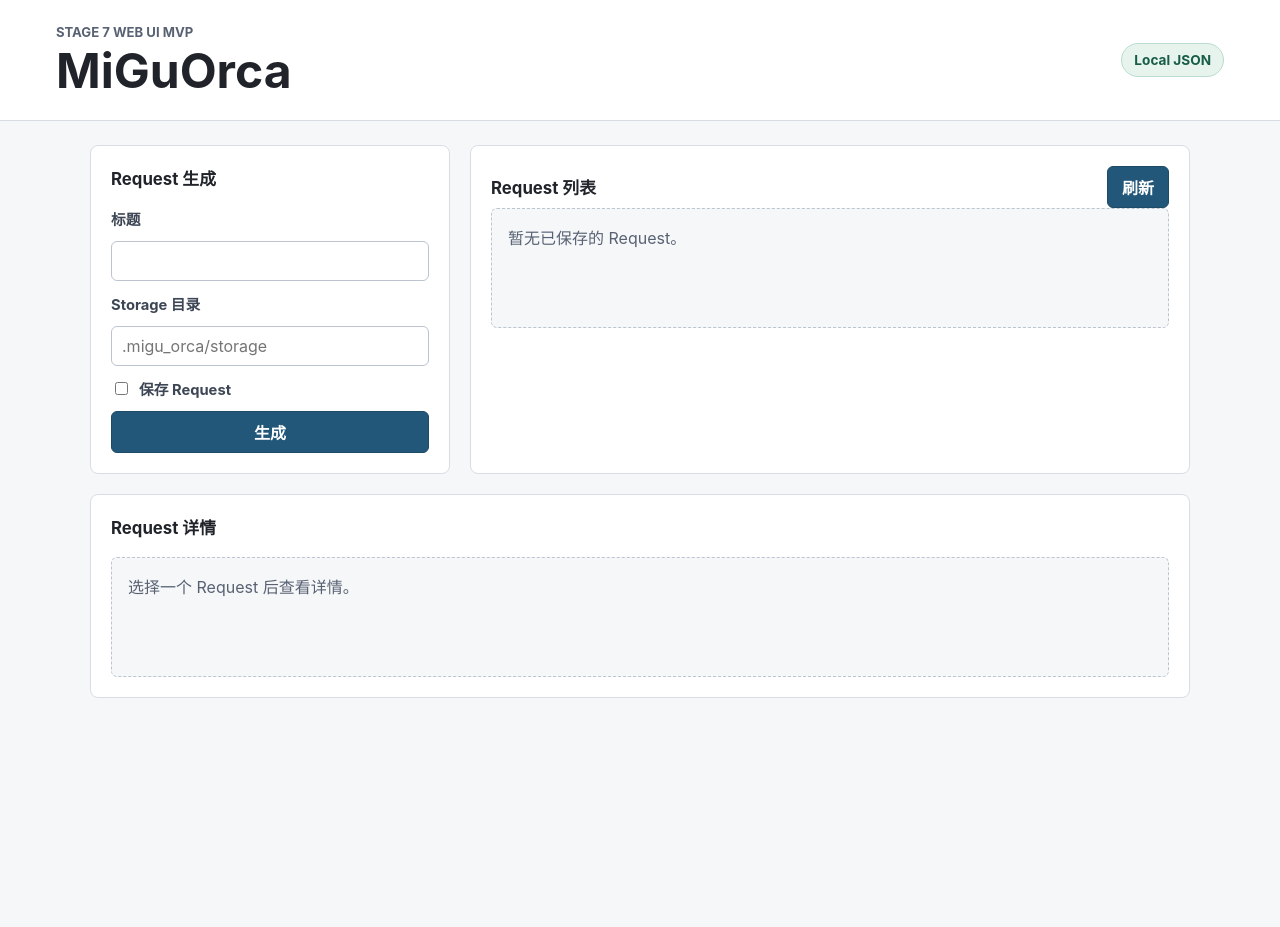
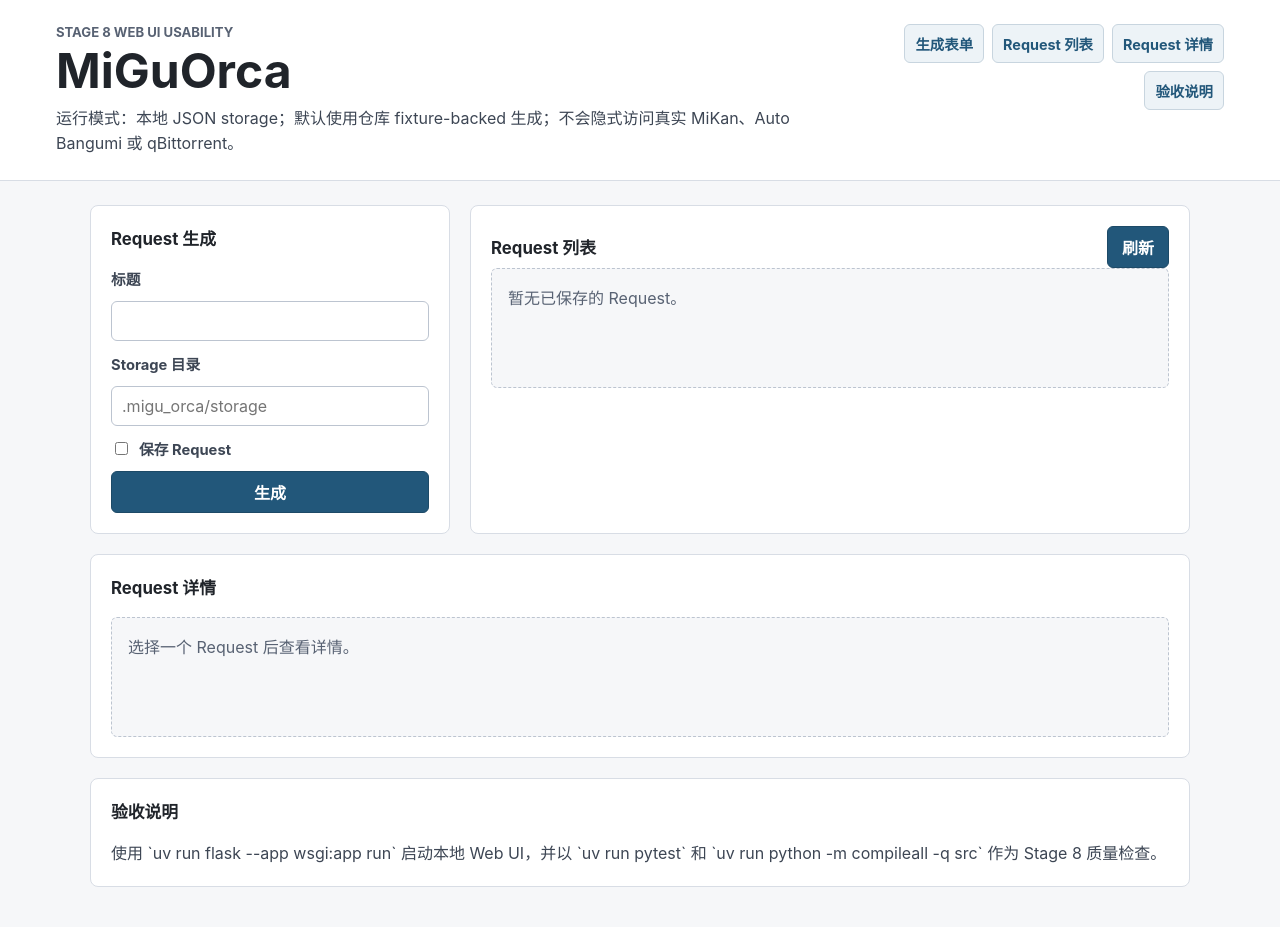
Before and after one commit to Ghostning233/migu_orca, a Flask app: page /index in a window 1280 px wide. Before the commit the page ends 698 px from the top, so only its background shows below. Run offline with Flask 3, Linux system fonts and the light colour scheme; data that the repository does not hold is empty.

Commit message:
feat: US-055 - 补强 Web UI 顶部导航与运行状态提示

```diff
--- a/scripts/ralph/prd.json
+++ b/scripts/ralph/prd.json
@@ -18,7 +18,7 @@
         "Verify in browser using dev-browser skill"
       ],
       "priority": 1,
-      "passes": false,
+      "passes": true,
       "notes": "Keep the UI server-rendered and lightweight. If dev-browser is unavailable, record manual browser verification in progress.txt."
     },
     {
--- a/src/apps/migu_orca_web/static/style.css
+++ b/src/apps/migu_orca_web/static/style.css
@@ -17,12 +17,17 @@ body {
 }
 
 .app-header {
-  align-items: center;
+  align-items: flex-start;
   background: #ffffff;
   border-bottom: 1px solid #d8dde5;
   display: flex;
+  gap: 24px;
   justify-content: space-between;
   padding: 24px clamp(20px, 5vw, 56px);
+}
+
+.header-copy {
+  max-width: 760px;
 }
 
 .stage-label {
@@ -42,7 +47,7 @@ p {
 h1 {
   font-size: clamp(2rem, 4vw, 3rem);
   line-height: 1.05;
-  margin-bottom: 0;
+  margin-bottom: 10px;
 }
 
 h2 {
@@ -50,15 +55,36 @@ h2 {
   margin-bottom: 18px;
 }
 
-.mode-badge {
-  background: #e7f4ee;
-  border: 1px solid #b9dccd;
-  border-radius: 999px;
-  color: #185d45;
-  font-size: 0.85rem;
+.mode-summary {
+  color: #3d4654;
+  line-height: 1.55;
+  margin: 0;
+}
+
+.top-nav {
+  display: flex;
+  flex-wrap: wrap;
+  gap: 8px;
+  justify-content: flex-end;
+  max-width: 420px;
+}
+
+.top-nav a {
+  background: #edf3f7;
+  border: 1px solid #c8d5df;
+  border-radius: 6px;
+  color: #22577a;
+  font-size: 0.9rem;
   font-weight: 700;
-  padding: 8px 12px;
-  white-space: nowrap;
+  padding: 8px 10px;
+  text-decoration: none;
+}
+
+.top-nav a:hover,
+.top-nav a:focus {
+  border-color: #22577a;
+  box-shadow: 0 0 0 2px #d7e9f2;
+  outline: none;
 }
 
 .app-layout {
@@ -79,6 +105,16 @@ h2 {
 
 .request-detail-panel {
   grid-column: 1 / -1;
+}
+
+.acceptance-panel {
+  grid-column: 1 / -1;
+}
+
+.acceptance-panel p {
+  color: #3d4654;
+  line-height: 1.55;
+  margin-bottom: 0;
 }
 
 .panel-heading {
@@ -283,9 +319,12 @@ button {
 
 @media (max-width: 760px) {
   .app-header {
-    align-items: flex-start;
     flex-direction: column;
-    gap: 16px;
+  }
+
+  .top-nav {
+    justify-content: flex-start;
+    max-width: none;
   }
 
   .app-layout {
--- a/src/apps/migu_orca_web/templates/migu_orca_web/index.html
+++ b/src/apps/migu_orca_web/templates/migu_orca_web/index.html
@@ -3,21 +3,29 @@
   <head>
     <meta charset="utf-8">
     <meta name="viewport" content="width=device-width, initial-scale=1">
-    <title>MiGuOrca Stage 7 Web UI MVP</title>
+    <title>MiGuOrca Stage 8 Web UI Usability</title>
     <link rel="stylesheet" href="{{ url_for('migu_orca_web.static', filename='style.css') }}">
     <script defer src="{{ url_for('migu_orca_web.static', filename='app.js') }}"></script>
   </head>
   <body>
     <header class="app-header">
-      <div>
-        <p class="stage-label">Stage 7 Web UI MVP</p>
+      <div class="header-copy">
+        <p class="stage-label">Stage 8 Web UI Usability</p>
         <h1>MiGuOrca</h1>
+        <p class="mode-summary">
+          运行模式：本地 JSON storage；默认使用仓库 fixture-backed 生成；不会隐式访问真实 MiKan、Auto Bangumi 或 qBittorrent。
+        </p>
       </div>
-      <span class="mode-badge">Local JSON</span>
+      <nav class="top-nav" aria-label="页面导航">
+        <a href="#generate-panel">生成表单</a>
+        <a href="#request-list-panel">Request 列表</a>
+        <a href="#request-detail-panel">Request 详情</a>
+        <a href="#acceptance-panel">验收说明</a>
+      </nav>
     </header>
 
     <main class="app-layout">
-      <section class="panel generate-panel" aria-labelledby="generate-heading">
+      <section id="generate-panel" class="panel generate-panel" aria-labelledby="generate-heading">
         <h2 id="generate-heading">Request 生成</h2>
         <form id="request-generate-form" method="post">
           <label for="request-title">标题</label>
@@ -47,7 +55,7 @@
         </form>
       </section>
 
-      <section class="panel request-list-panel" aria-labelledby="request-list-heading">
+      <section id="request-list-panel" class="panel request-list-panel" aria-labelledby="request-list-heading">
         <div class="panel-heading">
           <h2 id="request-list-heading">Request 列表</h2>
           <button id="request-list-refresh" type="button">刷新</button>
@@ -57,12 +65,20 @@
         </div>
       </section>
 
-      <section class="panel request-detail-panel" aria-labelledby="request-detail-heading">
+      <section id="request-detail-panel" class="panel request-detail-panel" aria-labelledby="request-detail-heading">
         <h2 id="request-detail-heading">Request 详情</h2>
         <div id="request-detail-container" class="empty-state" aria-live="polite">
           选择一个 Request 后查看详情。
         </div>
       </section>
+
+      <section id="acceptance-panel" class="panel acceptance-panel" aria-labelledby="acceptance-heading">
+        <h2 id="acceptance-heading">验收说明</h2>
+        <p>
+          使用 `uv run flask --app wsgi:app run` 启动本地 Web UI，并以 `uv run pytest` 和
+          `uv run python -m compileall -q src` 作为 Stage 8 质量检查。
+        </p>
+      </section>
     </main>
   </body>
 </html>
```
Also changed, not shown: scripts/ralph/progress.txt (+17 -0 lines), src/apps/migu_orca_web/views_test.py (+14 -1 lines).
